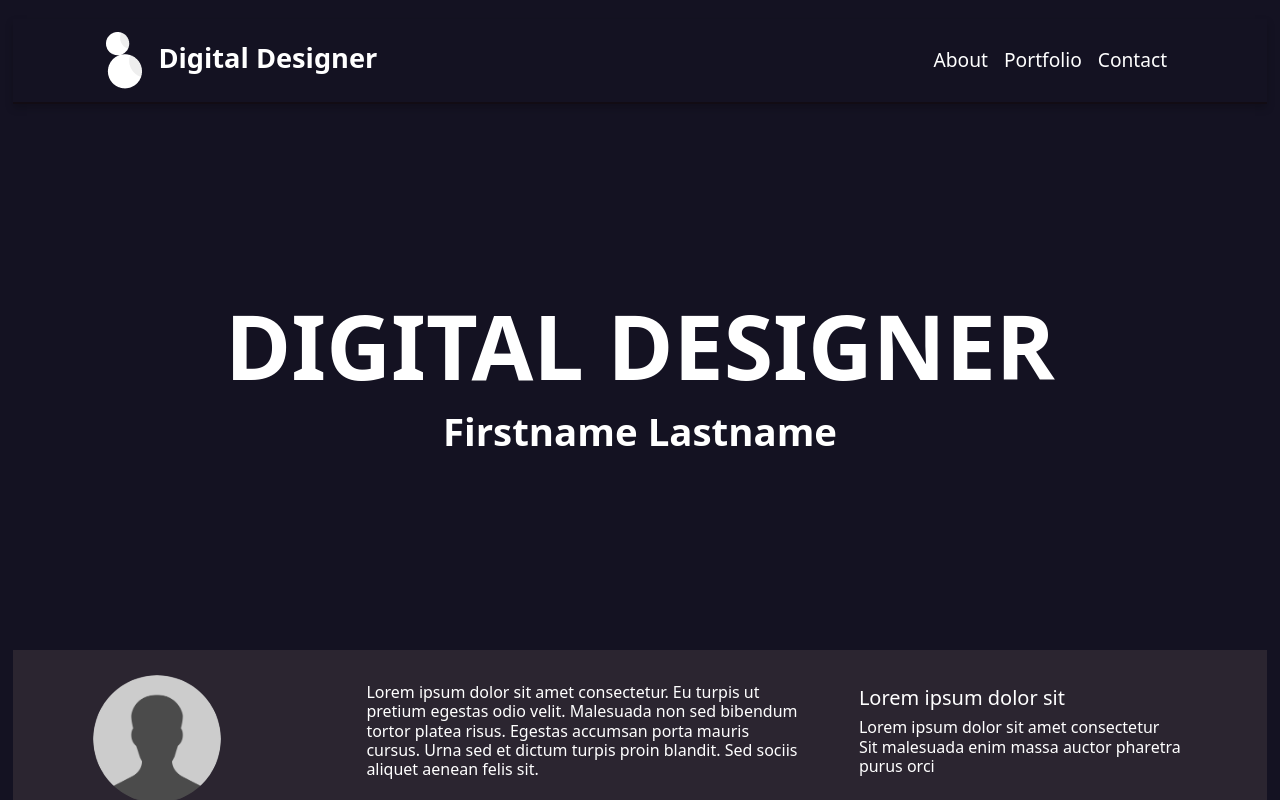
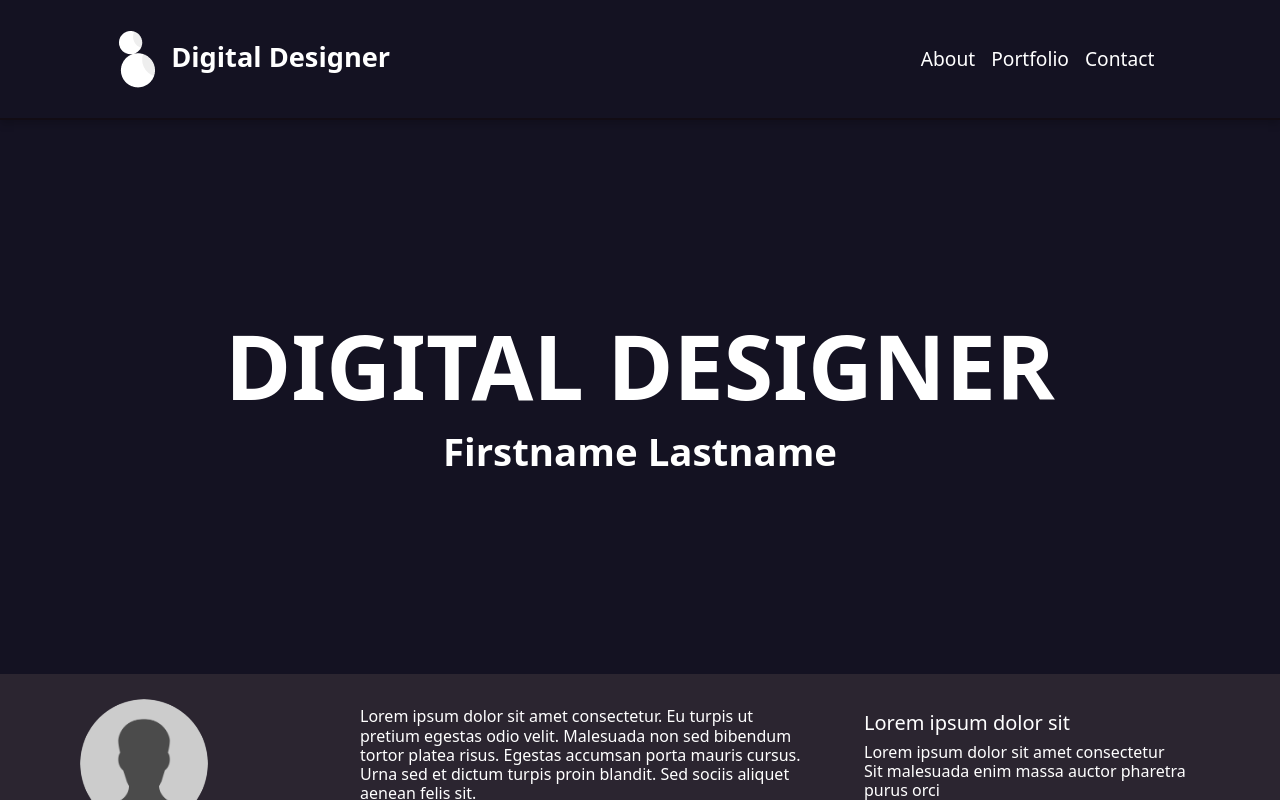
Before and after one commit to Zarfaa/Portfolio_Project, a React (Create React App) app: page / in a window 1280 px wide. Shown: the top 800 px of the page. Built offline with nearby package versions, Linux system fonts and the light colour scheme.

Commit message:
Final commit

```diff
--- a/src/Components/Header.css
+++ b/src/Components/Header.css
@@ -12,12 +12,10 @@ nav{
     z-index: 1000;
   }
 
-  body {
-    padding: 1.5vw 1vw;
-  }
 
   .navbar {
     transition: top 0.3s;
+    padding: 2vw;
   }
 
 
```
